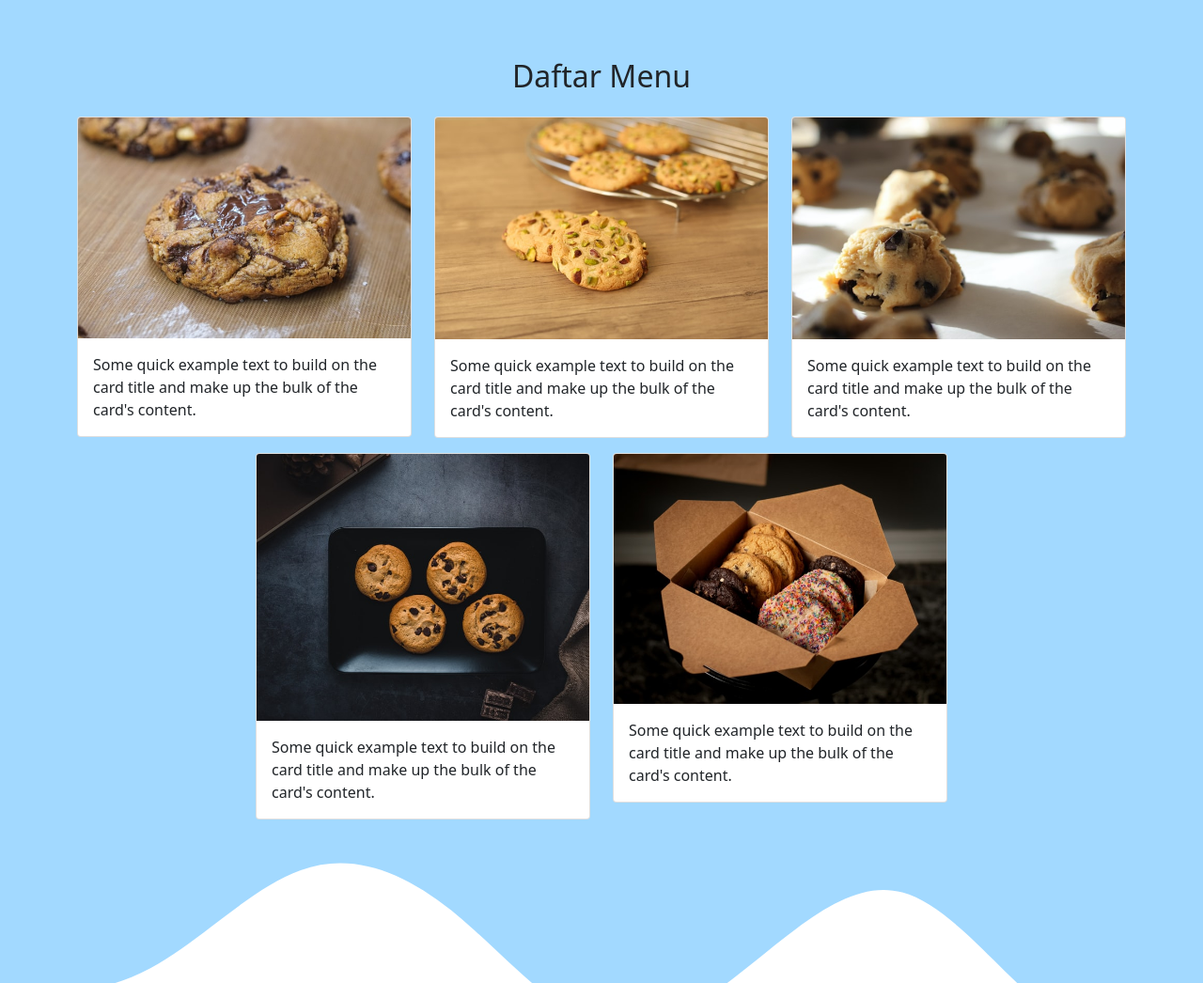
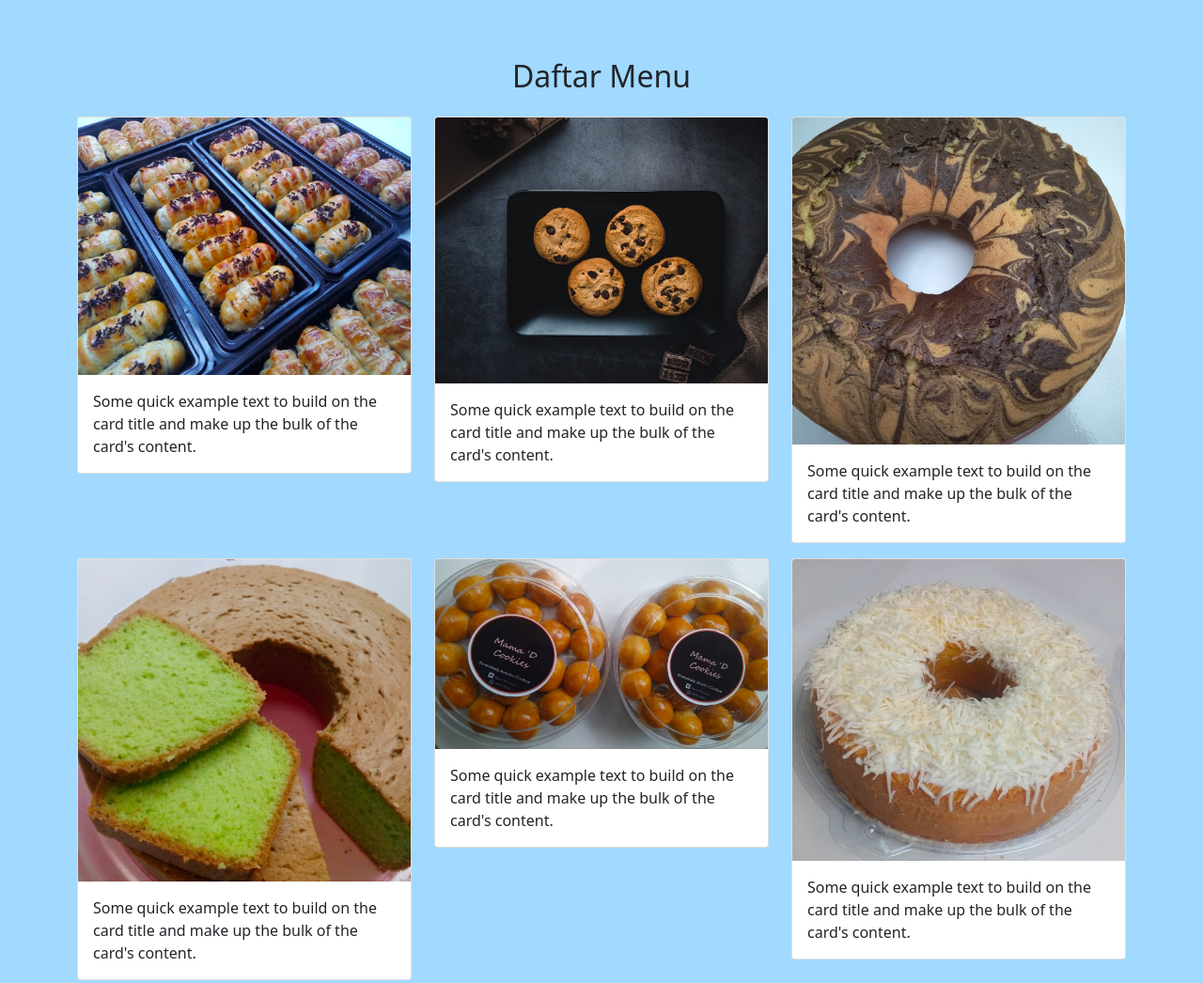
Before and after one commit to RizkyZaki/RizkyZaki.github.io, a plain HTML site: page index.html in a window 1280 px wide. Shown: the part 1300-2346 px from the top of the page at 94% size. Drawn offline with nearby package versions, Linux system fonts and the light colour scheme.

Commit message:
mengganti gallery gambar dan menambahkan field no telp

```diff
--- a/index.html
+++ b/index.html
@@ -103,10 +103,10 @@
                   <h2>Daftar Menu</h2>
                </div>
             </div>
-            <div class="row justify-content-center">
+            <div class="row">
                <div class="col-md-4 mb-3">
                   <div class="card">
-                     <img src="img/Cookie/1.jpg" class="card-img-top" alt="Cookie1" />
+                     <img src="img/Cookie/9.jpeg" class="card-img-top" alt="Cookie1" />
                      <div class="card-body">
                         <p class="card-text">Some quick example text to build on the card title and make up the bulk of the card's content.</p>
                      </div>
@@ -114,7 +114,7 @@
                </div>
                <div class="col-md-4 mb-3">
                   <div class="card">
-                     <img src="img/Cookie/5.jpg" class="card-img-top" alt="Cookie2" />
+                     <img src="img/Cookie/3.jpg" class="card-img-top" alt="Cookie2" />
                      <div class="card-body">
                         <p class="card-text">Some quick example text to build on the card title and make up the bulk of the card's content.</p>
                      </div>
@@ -122,7 +122,7 @@
                </div>
                <div class="col-md-4 mb-3">
                   <div class="card">
-                     <img src="img/Cookie/4.jpg" class="card-img-top" alt="Cookie3" />
+                     <img src="img/Cookie/10.jpeg" class="card-img-top" alt="Cookie3" />
                      <div class="card-body">
                         <p class="card-text">Some quick example text to build on the card title and make up the bulk of the card's content.</p>
                      </div>
@@ -130,7 +130,7 @@
                </div>
                <div class="col-md-4 mb-3">
                   <div class="card">
-                     <img src="img/Cookie/3.jpg" class="card-img-top" alt="Cookie4" />
+                     <img src="img/Cookie/7.jpeg" class="card-img-top" alt="Cookie4" />
                      <div class="card-body">
                         <p class="card-text">Some quick example text to build on the card title and make up the bulk of the card's content.</p>
                      </div>
@@ -138,7 +138,15 @@
                </div>
                <div class="col-md-4 mb-3">
                   <div class="card">
-                     <img src="img/Cookie/2.jpg" class="card-img-top" alt="Cookie5" />
+                     <img src="img/Cookie/8.jpeg" class="card-img-top" alt="Cookie5" />
+                     <div class="card-body">
+                        <p class="card-text">Some quick example text to build on the card title and make up the bulk of the card's content.</p>
+                     </div>
+                  </div>
+               </div>
+               <div class="col-md-4 mb-3">
+                  <div class="card">
+                     <img src="img/Cookie/11.jpeg" class="card-img-top" alt="Cookie5" />
                      <div class="card-body">
                         <p class="card-text">Some quick example text to build on the card title and make up the bulk of the card's content.</p>
                      </div>
@@ -175,6 +183,10 @@
                      <div class="mb-3">
                         <label for="address" class="form-label">Alamat Lengkap</label>
                         <input type="address" class="form-control" id="address" aria-describedby="address" />
+                     </div>
+                     <div class="mb-3">
+                        <label for="no-telp" class="form-label">No Telepon</label>
+                        <input type="no-telp" class="form-control" id="no-telp" aria-describedby="no-telp" />
                      </div>
                      <div class="mb-3">
                         <label for="Order" class="form-label">Pesanan Anda</label>
```
Also changed, not shown: img/Cookie/10.jpeg (added), img/Cookie/11.jpeg (added), img/Cookie/7.jpeg (added), img/Cookie/8.jpeg (added), img/Cookie/9.jpeg (added).
